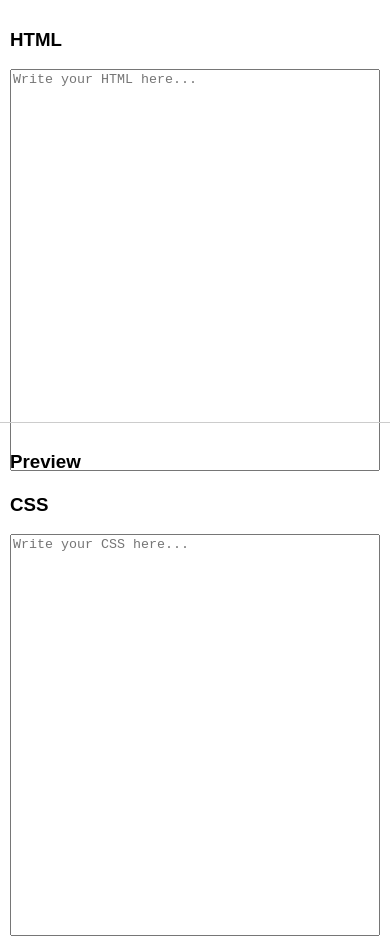
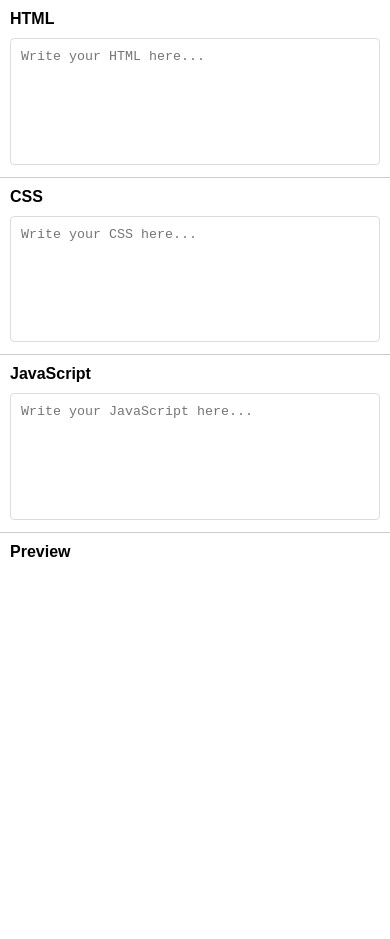
Before and after one commit to kelasmaster/livecode-preview, a plain HTML site: page index.html in a window 390 px wide. Shown: the top 939 px of the page. After the commit the page ends 866 px from the top, so only its background shows below. Drawn offline with Linux system fonts and the light colour scheme.

Commit message:
Update index.html

```diff
--- a/index.html
+++ b/index.html
@@ -3,51 +3,93 @@
 <head>
   <meta charset="UTF-8">
   <meta name="viewport" content="width=device-width, initial-scale=1.0">
-  <title>Live Code Preview</title>
+  <title>Responsive Live Code Preview</title>
   <style>
-    /* Basic styling */
+    /* General Reset */
+    * {
+      margin: 0;
+      padding: 0;
+      box-sizing: border-box;
+    }
+
     body {
       font-family: Arial, sans-serif;
-      margin: 0;
-      padding: 0;
       display: flex;
       flex-direction: column;
       height: 100vh;
+      overflow: hidden;
     }
+
     .container {
       display: flex;
       flex-wrap: wrap;
       height: 100%;
     }
+
+    /* Editor Section */
+    .editor-section {
+      display: flex;
+      flex-wrap: wrap;
+      flex: 1;
+      min-height: 50vh;
+    }
+
     .editor {
       flex: 1;
       min-width: 300px;
       padding: 10px;
-      box-sizing: border-box;
+      border-right: 1px solid #ccc;
     }
+
+    .editor:last-child {
+      border-right: none;
+    }
+
+    textarea {
+      width: 100%;
+      height: calc(100% - 30px);
+      font-family: monospace;
+      resize: none;
+      padding: 10px;
+      border: 1px solid #ddd;
+      border-radius: 4px;
+    }
+
+    h3 {
+      margin-bottom: 10px;
+      font-size: 16px;
+    }
+
+    /* Preview Section */
     .preview {
       flex: 1;
       min-width: 300px;
+      padding: 10px;
       border-left: 1px solid #ccc;
-      padding: 10px;
-      box-sizing: border-box;
     }
-    textarea {
-      width: 100%;
-      height: 100%;
-      box-sizing: border-box;
-      font-family: monospace;
-      resize: none;
-    }
+
     iframe {
       width: 100%;
       height: 100%;
       border: none;
     }
+
+    /* Responsive Design */
     @media (max-width: 768px) {
-      .container {
+      .editor-section {
         flex-direction: column;
+        height: auto;
       }
+
+      .editor {
+        border-right: none;
+        border-bottom: 1px solid #ccc;
+      }
+
+      .editor:last-child {
+        border-bottom: none;
+      }
+
       .preview {
         border-left: none;
         border-top: 1px solid #ccc;
@@ -57,14 +99,23 @@
 </head>
 <body>
   <div class="container">
+    <!-- Editor Section -->
+    <div class="editor-section">
       <div class="editor">
         <h3>HTML</h3>
         <textarea id="html-code" placeholder="Write your HTML here..."></textarea>
+      </div>
+      <div class="editor">
         <h3>CSS</h3>
         <textarea id="css-code" placeholder="Write your CSS here..."></textarea>
+      </div>
+      <div class="editor">
         <h3>JavaScript</h3>
         <textarea id="js-code" placeholder="Write your JavaScript here..."></textarea>
       </div>
+    </div>
+
+    <!-- Preview Section -->
     <div class="preview">
       <h3>Preview</h3>
       <iframe id="preview-pane"></iframe>
```
Lines whose indentation alone changed are shown as unchanged.
